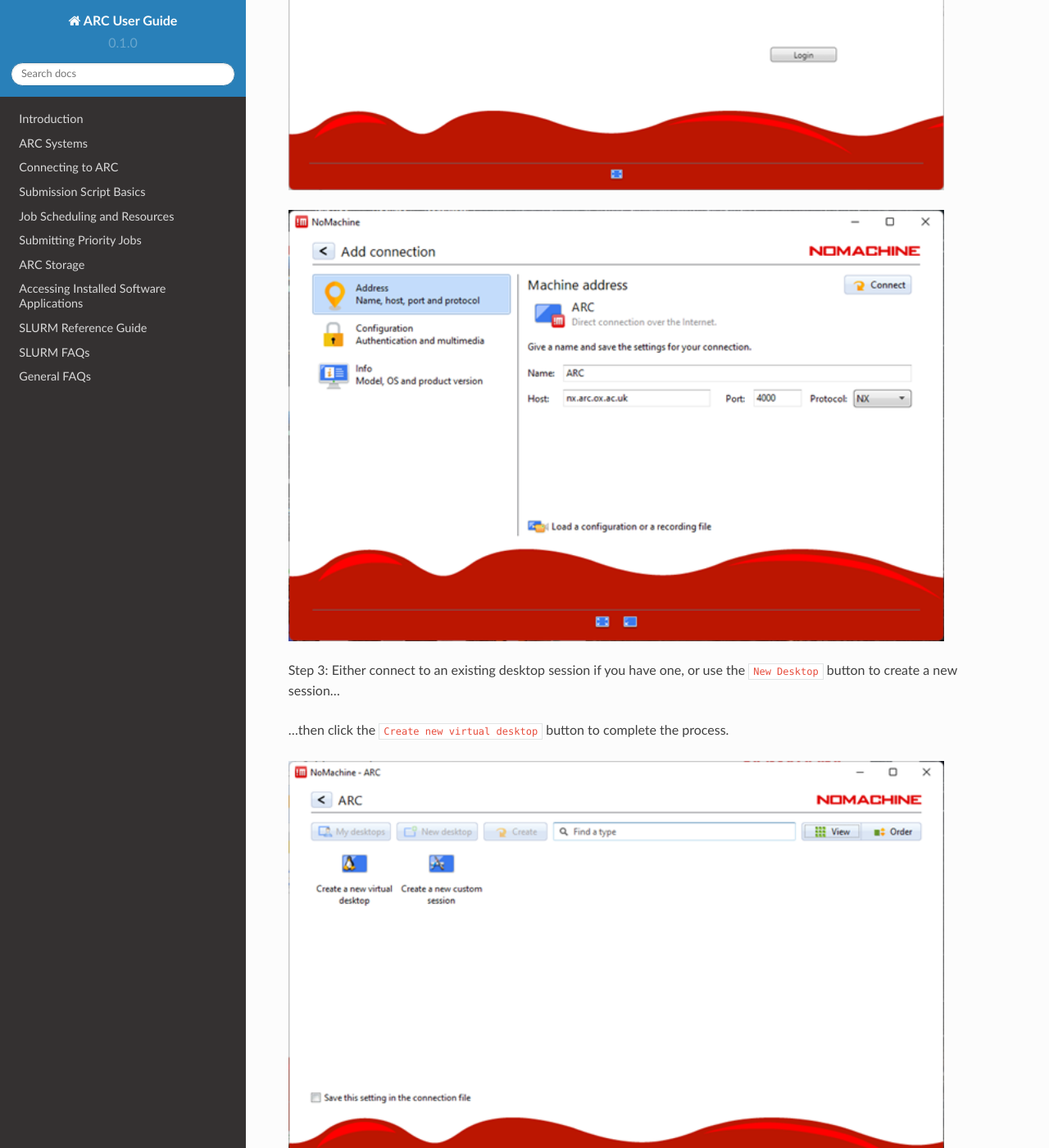
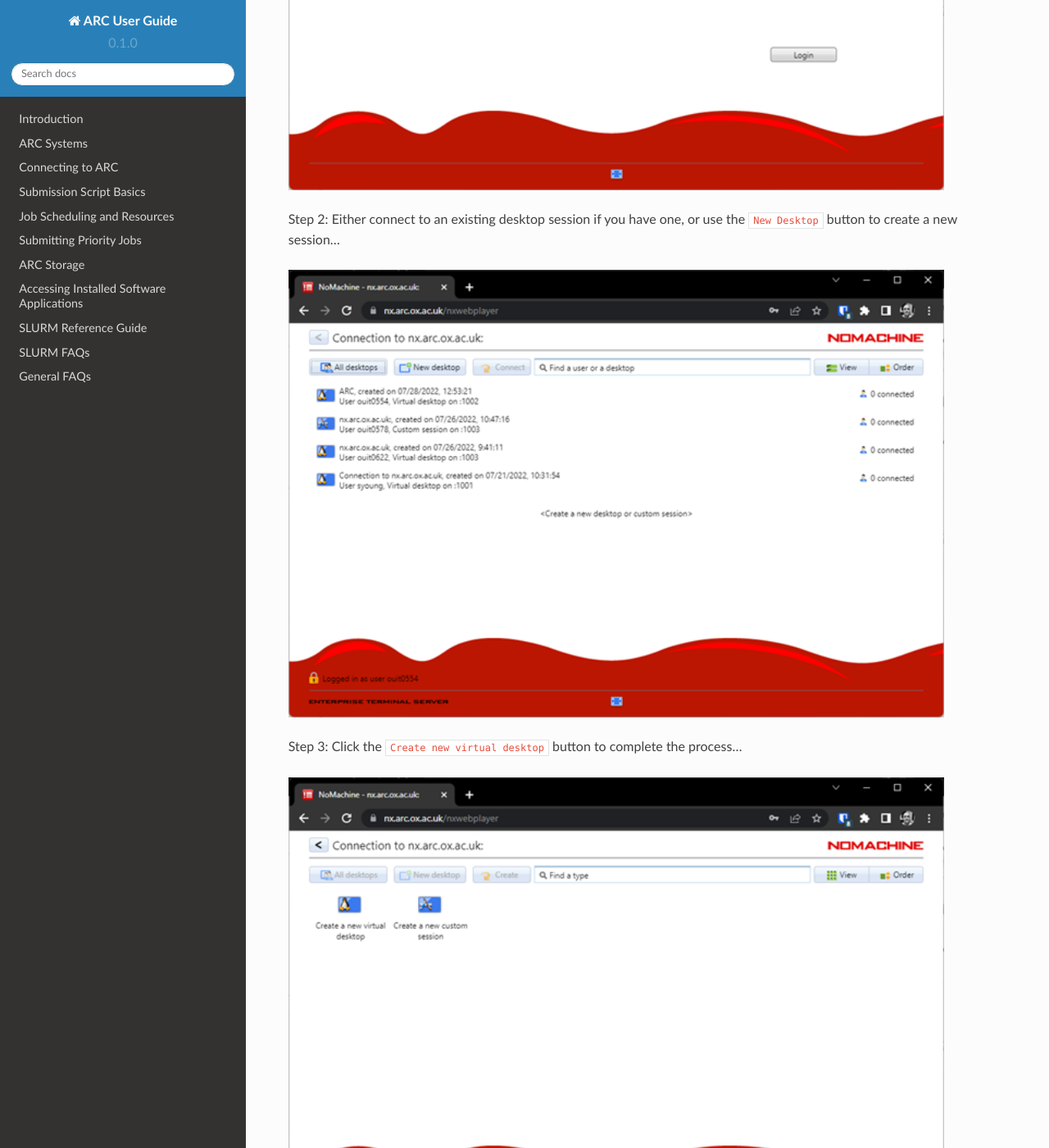
Before and after one commit to tina-friedrich/arc-user-guide, a Sphinx documentation site: the page built from docs/source/arc-nx-web.rst, in a window 1280 px wide and 1400 px high, scrolled down 522 px. Shown: the whole window at 82% size. Built offline with Sphinx 7.4.7 and the Read the Docs theme 2.0.0, drawn with Linux system fonts in a browser that asks for light colours.

Commit message:
Update arc-nx-web.rst

```diff
--- a/docs/source/arc-nx-web.rst
+++ b/docs/source/arc-nx-web.rst
@@ -7,20 +7,17 @@
   :width: 800
   :alt: Web NX Start
 
-.. image:: images/arc-client1.png
+
+Step 2: Either connect to an existing desktop session if you have one, or use the ``New Desktop`` button to create a new session...
+
+.. image:: images/arc-nxweb1.png
   :width: 800
-  :alt: Client Install Stage 1
+  :alt: Web NX Step 2
 
+Step 3: Click the ``Create new virtual desktop`` button to complete the process...
 
-Step 3: Either connect to an existing desktop session if you have one, or use the ``New Desktop`` button to create a new session...
-
-
-
-...then click the ``Create new virtual desktop`` button to complete the process.
-
-.. image:: images/arc-client4.png
+.. image:: images/arc-nxweb2.png
   :width: 800
-  :alt: Client Install Stage 4
-
+  :alt: Web NX Step 3
 
 After clicking ``OK`` the connection will be made and you will be presented with the Linux KDE desktop in a window on your machine. The menu bar for accessing applications is at the bottom of this window.
```
